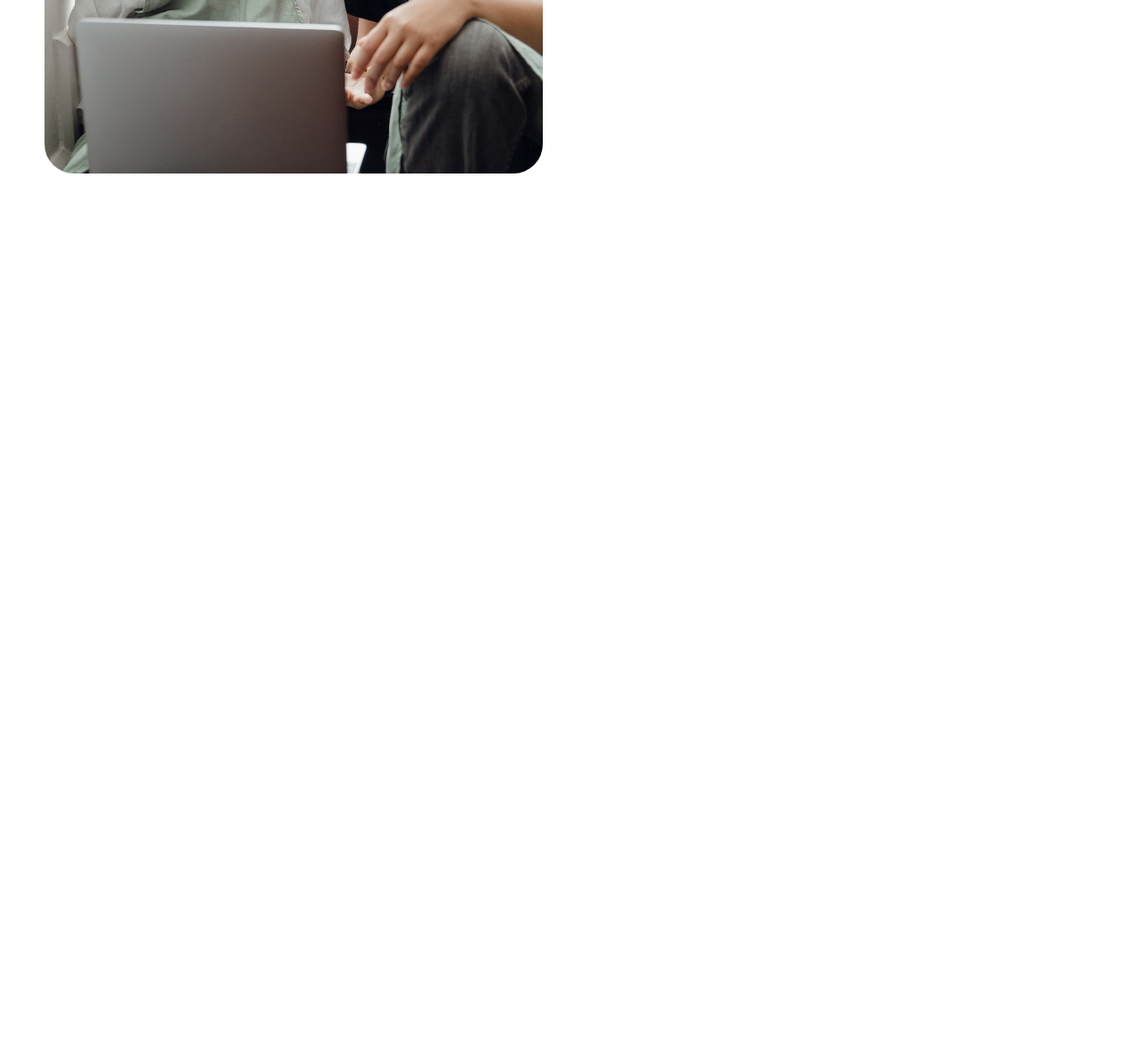
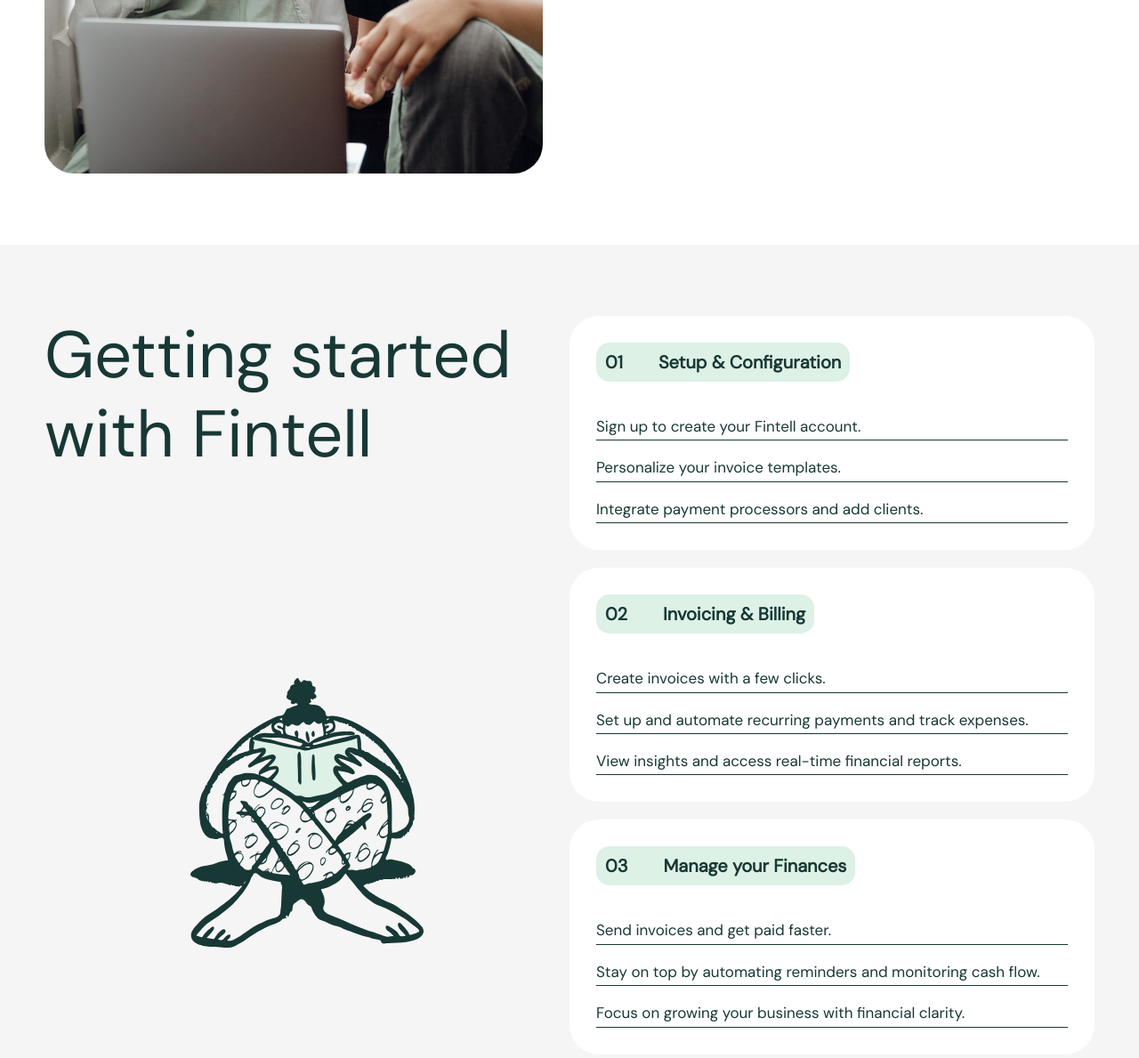
Before and after one commit to arentalb/Fintell-css, a plain HTML site: page index.html in a window 1280 px wide. Shown: the part 3568-4757 px from the top of the page at 89% size. Before the commit the page ends 3843 px from the top, so only its background shows below. Drawn offline with nearby package versions, Linux system fonts and the light colour scheme.

Commit message:
Design steps section

```diff
--- a/index.html
+++ b/index.html
@@ -155,6 +155,53 @@
             <!-------->
         </div>
     </section>
+
+    <section class="section section-steps">
+        <div class="container steps-container">
+            <div class="steps-text-box">
+                <p>Getting started with Fintell</p>
+                <img src="img/steps-illustrator.svg" alt="">
+            </div>
+            <div class="steps-box">
+
+                <!--step 1-->
+                <div class="step-box">
+                    <div class="step-box-header">
+                        <p><span>01</span>Setup & Configuration</p>
+                    </div>
+                    <ul class="step-box-list">
+                        <li>Sign up to create your Fintell account.</li>
+                        <li>Personalize your invoice templates.</li>
+                        <li>Integrate payment processors and add clients.</li>
+                    </ul>
+                </div>
+                <!--step 2-->
+                <div class="step-box">
+                    <div class="step-box-header">
+                        <p><span>02</span>Invoicing & Billing</p>
+                    </div>
+                    <ul class="step-box-list">
+                        <li>Create invoices with a few clicks.</li>
+                        <li>Set up and automate recurring payments and track expenses.</li>
+                        <li>View insights and access real-time financial reports.</li>
+                    </ul>
+                </div>
+                <!--step 3-->
+                <div class="step-box">
+                    <div class="step-box-header">
+                        <p><span>03</span>Manage your Finances</p>
+                    </div>
+                    <ul class="step-box-list">
+                        <li>Send invoices and get paid faster.</li>
+                        <li>Stay on top by automating reminders and monitoring cash flow.</li>
+                        <li>Focus on growing your business with financial clarity.</li>
+                    </ul>
+                </div>
+                <!---->
+
+            </div>
+        </div>
+    </section>
 </main>
 <footer>
 
--- a/style.css
+++ b/style.css
@@ -342,3 +342,79 @@
 .testimonial-link:hover{
     color: var(--color-gray-dark);
  }
+
+/***********************/
+/*steps */
+/***********************/
+
+.section-steps{
+    background-color: var(--color-gray);
+}
+.steps-container{
+    display: grid;
+    grid-template-columns: 1fr 1fr ;
+
+}
+.steps-text-box {
+    display: flex;
+    flex-direction: column;
+    justify-content: space-between;
+    align-items: center;
+}
+.steps-text-box p{
+    font-size: var(--font-size-8xl);
+}
+.steps-text-box img{
+
+    margin-bottom: 12rem;
+}
+
+.steps-box{
+    display: grid;
+    grid-template-columns: 1fr;
+    grid-row-gap: 2rem;
+}
+.step-box{
+    background-color: #fff;
+    border-radius: var(--border-radius-normal);
+    padding: 3rem;
+    overflow: hidden;
+
+}
+.step-box-header{
+    padding: 1rem;
+    display: inline-block;
+    border-radius: 1.5rem;
+    font-size: 2rem;
+    font-weight: 600;
+    margin-bottom: 4rem;
+    background-color: var(--color-primary-tint-1);
+    transition: all 0.4s;
+}
+.step-box-header span{
+    margin-right: 4rem;
+}
+
+.step-box-list{
+    display: flex;
+    flex-direction: column;
+    justify-content: center;
+    gap: 2rem;
+}
+.step-box-list li{
+    font-size: 1.7rem;
+    padding-bottom: 0.5rem;
+    border-bottom: 1px solid var(--color-primary);
+    transition: all 1.5s;
+
+
+}
+
+.step-box-header:hover {
+    background-color: var(--color-primary);
+    color: #fff;
+}
+.step-box-list li:hover{
+    transform: translate(70px);
+
+}
```
Also changed, not shown: img/steps-illustrator.svg (added).
